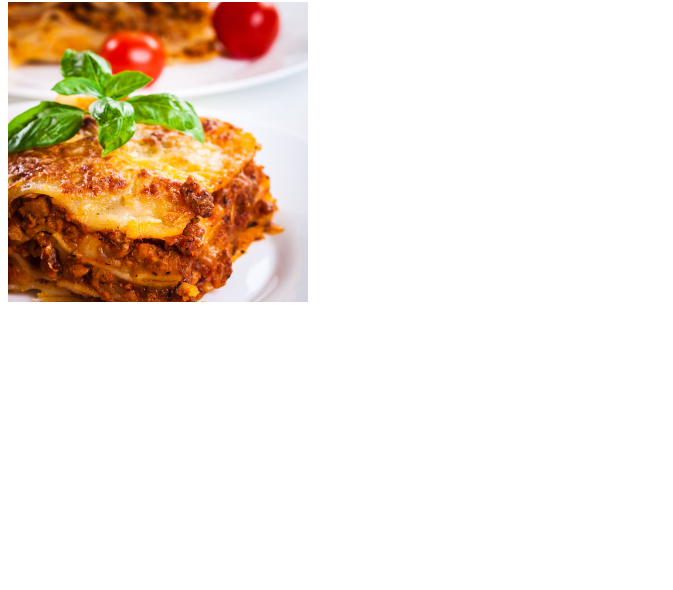
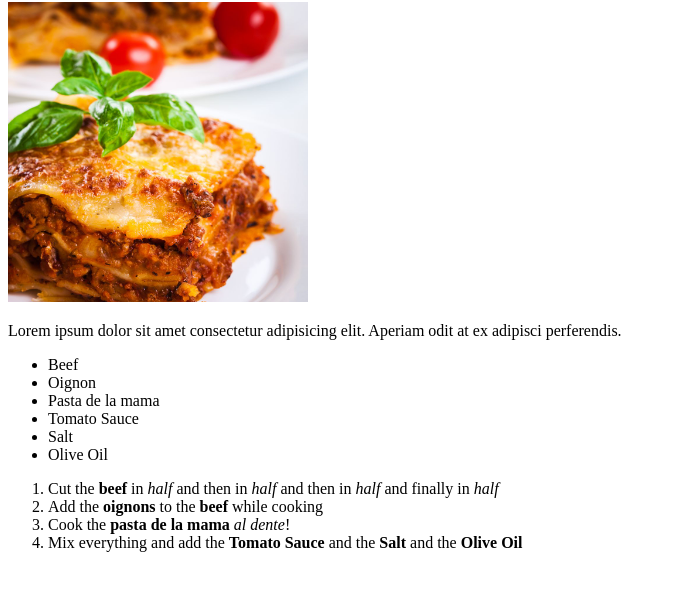
Before and after one commit to ImKaiju/odin-recipes, a plain HTML site: page recipes/lasagna.html in a window 1280 px wide. Shown: the part 78-668 px from the top of the page, without its empty margins (0-673 px from the left). Drawn offline with Linux system fonts and the light colour scheme.

Commit message:
Ajouter ingrédients + recette lasagne

```diff
--- a/recipes/lasagna.html
+++ b/recipes/lasagna.html
@@ -8,5 +8,21 @@
 <body>
     <h1>Lasagna Recipe</h1>
     <img src="../images/109520_w1024h1024c1cx1866cy2800cxt0cyt0cxb3732cyb5600.jpg" width="300" height="300">
+    <p>Lorem ipsum dolor sit amet consectetur adipisicing elit. Aperiam odit at ex adipisci perferendis.</p>
+    <ul>
+        <li>Beef</li>
+        <li>Oignon</li>
+        <li>Pasta de la mama</li>
+        <li>Tomato Sauce</li>
+        <li>Salt</li>
+        <li>Olive Oil</li>
+    </ul>
+    <ol>
+        <li>Cut the <strong>beef</strong> in <em>half</em> and then in <em>half</em> and then in <em>half</em> and finally in <em>half</em></li>
+        <li>Add the <strong>oignons</strong> to the <strong>beef</strong> while cooking</li>
+        <li>Cook the <strong>pasta de la mama</strong> <em>al dente</em>!</li>
+        <li>Mix everything and add the <strong>Tomato Sauce</strong> and the <strong>Salt</strong> and the <strong>Olive Oil</strong></li>
+    </ol>
+
 </body>
 </html>
```
